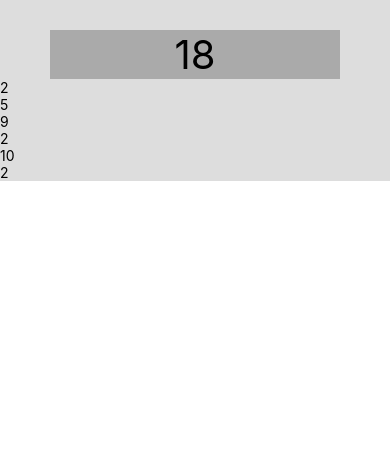
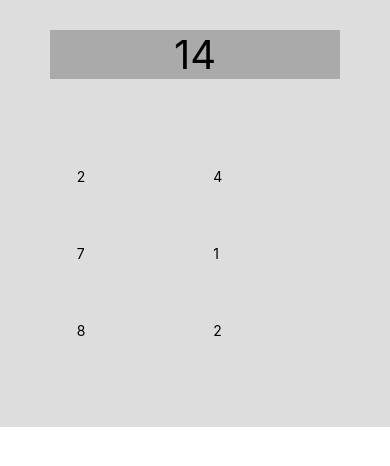
Before and after one commit to RaphaelQSmith/AwesomeProject, a React Native app: screen / in a window 390 px wide. Shown: the top 466 px of the page. Built offline with nearby package versions, Linux system fonts and the light colour scheme.

Commit message:
TouchableOpacity and flexbox

```diff
--- a/components/Game.js
+++ b/components/Game.js
@@ -1,6 +1,7 @@
 import React, { Component } from 'react'
 import { Alert, StyleSheet, Button, View, Text } from 'react-native'
 import PropTypes from 'prop-types'
+import RandomNumber from './RanNum'
 
 class Game extends Component {
     static propTypes = {
@@ -9,7 +10,7 @@ class Game extends Component {
     // target = 3 + Math.floor(5 * Math.random())
     randomNumbers = Array
         .from({ length: this.props.randomNumberCount })
-        .map(() => 1+ Math.floor(10* Math.random()))
+        .map(() => 1+ Math.floor(8 * Math.random()))
     target = this.randomNumbers
         .slice(0, this.props.randomNumberCount - 2)
         .reduce((acc, curr) => acc + curr, 0)
@@ -17,9 +18,11 @@ class Game extends Component {
         return (
             <View style={styles.container}>
                 <Text style={styles.target}>{this.target}</Text>
-                {this.randomNumbers.map((randomNumber, index) =>
-                    <Text key={index}>{randomNumber}</Text>
-                )}
+                <View style={styles.numContainer}>
+                    {this.randomNumbers.map((randomNumber, index) =>
+                        <RandomNumber key={index} number={randomNumber} />
+                    )}
+                </View>
             </View>
         )
     }
@@ -37,7 +40,14 @@ const styles = StyleSheet.create({
         backgroundColor: '#aaa',
         marginHorizontal: 50,
         textAlign: 'center'
-    }
+    },
+    numContainer:{
+        flex: 1,
+        flexDirection: 'row',
+        flexWrap: 'wrap',
+        margin: '15%',
+        justifyContent: 'space-around'
+    },
 })
 
 export default Game;
--- /dev/null
+++ b/components/RanNum.js
@@ -0,0 +1,32 @@
+import React from 'react'
+import PropTypes from 'prop-types'
+import { Text, TouchableOpacity, StyleSheet } from 'react-native'
+
+export class RanNum extends React.Component {
+    static propTypes = {
+        number: PropTypes.number.isRequired,
+    }
+    handlePress = () => {
+        console.log(this.props.number)
+    }
+    render() {
+        return (
+            <TouchableOpacity style={styles.eachBox} onPress={this.handlePress} >
+                <Text >{this.props.number}</Text>
+            </TouchableOpacity>
+        )
+    }
+}
+
+const styles = StyleSheet.create({
+    eachBox: {
+        backgroundColor: '#ddd',
+        width: 100,
+        marginHorizontal: 8,
+        marginVertical:30,
+        textAlign: 'center',
+        fontSize: 35
+    },
+})
+
+export default RanNum
```
